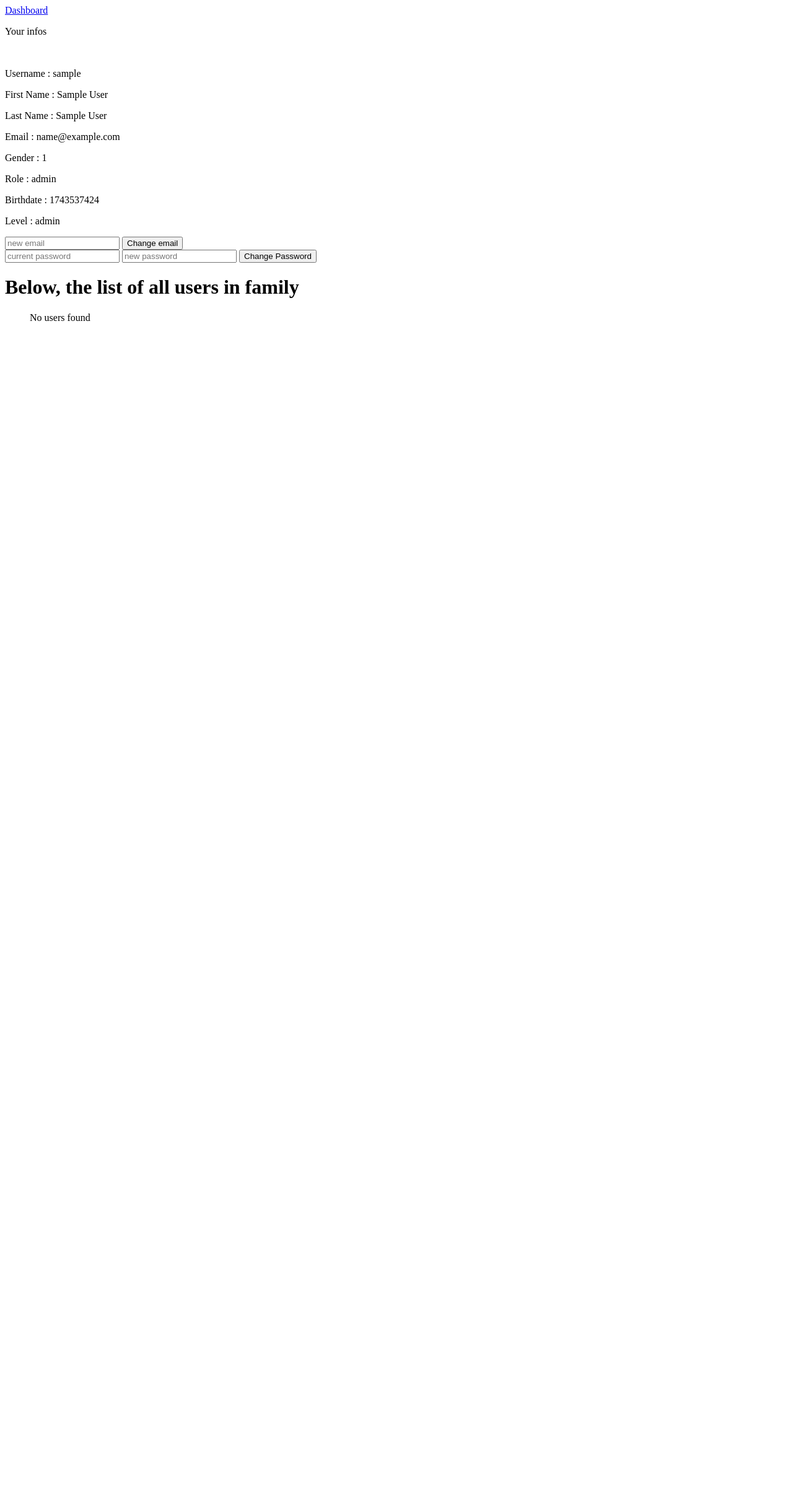
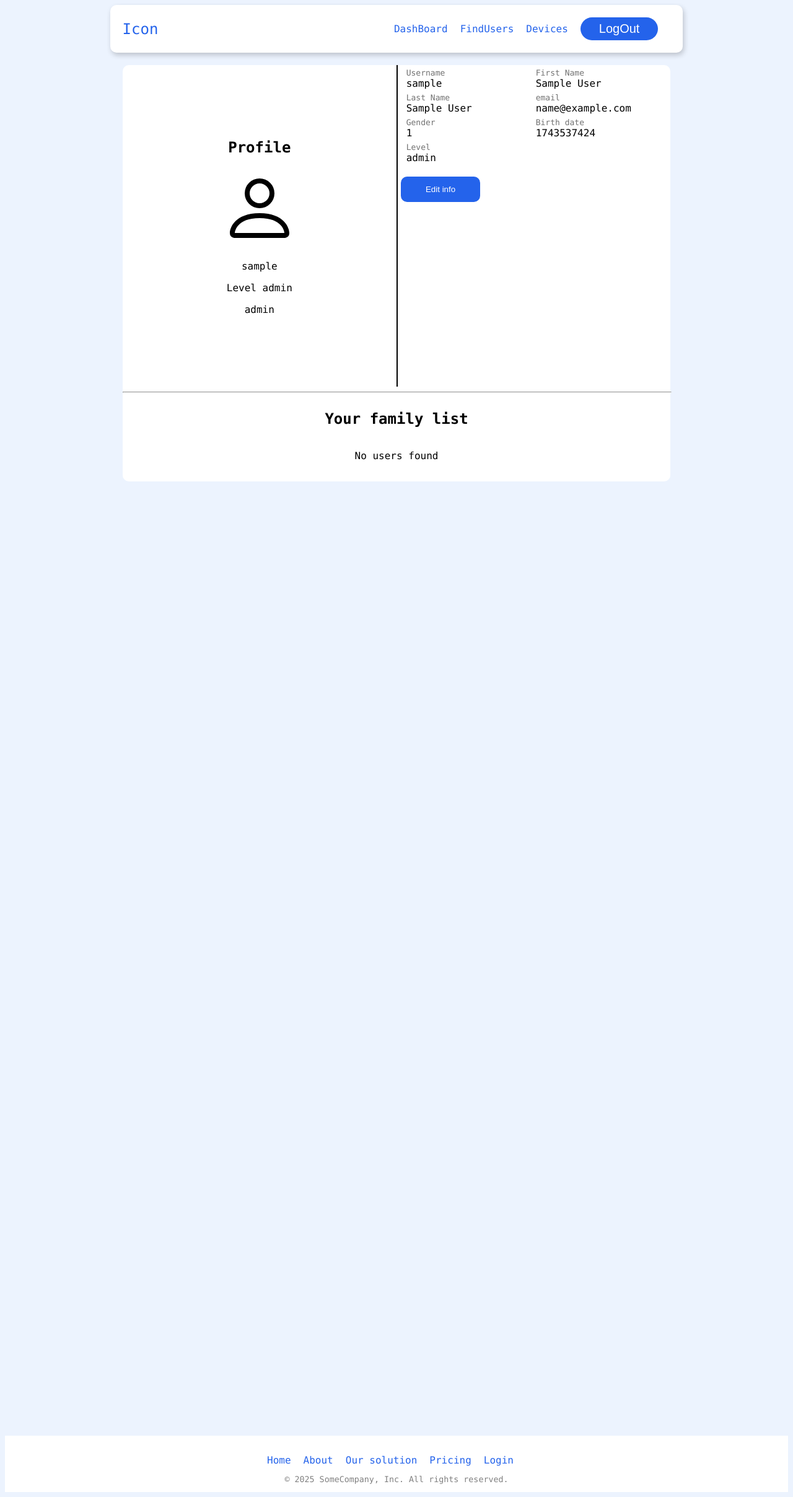
Before and after one commit to FelipeZani/Projet-DevWeb-IOT, a Flask app: page /profile in a window 1280 px wide. Shown: the whole page at 62% size. Before the commit the page ends 518 px from the top, so only its background shows below. Run offline with Flask 3, Linux system fonts and the light colour scheme; the visitor is signed in with stand-in values (Sample User, id 1).

Commit message:
styling profile page

```diff
--- a/app.py
+++ b/app.py
@@ -46,9 +46,7 @@ class DelSuggestion(db.Model):
 def home():
 
     return render_template("home.html")
-@app.route("/testing")
-def testing():
-    return render_template("testing.html")
+
 @app.route("/signin")
 def signin():
     session.clear() # avoid creating new account while still having session infos
@@ -76,7 +74,7 @@ def dashboard():
     return render_template("dashboard.html", objects=objects)
 
 
-@app.route("/", methods=["POST","GET"])
+@app.route("/login", methods=["POST","GET"])
 def login():
     message = None
     list_messages = []
@@ -153,7 +151,7 @@ def login():
                 role=role,
                 birthdate=birthdate,
                 level=0,
-                is_verified=0,
+                is_verified=1,
             )
             db.session.add(new_user)
             db.session.commit()
--- /dev/null
+++ b/static/scripts/profile.js
@@ -0,0 +1,32 @@
+function displayForm(button, index) {
+    if (index < 0 || index > 1) {
+        alert('Error: index out of range');
+        return;
+    }
+
+    let formList = document.getElementsByClassName('change-info-form');
+    let displayChanges = document.getElementsByClassName('display-changes');
+
+    if (!button || !displayChanges[index]) {
+        console.error('Invalid button or display-changes element');
+        return;
+    }
+
+    console.log(formList);
+
+    button.classList.add('hide');
+    displayChanges[index].classList.remove('hide');
+
+    let formArray = Array.from(formList);
+
+    if (index === 1) {
+        formArray.forEach(element => {
+            element.classList.remove('hide-form')
+        });
+    } else {
+        formArray.forEach(element =>{
+            element.classList.add('hide-form')
+            element.reset()
+        });
+    }
+}
--- a/static/styles/base_layout.css
+++ b/static/styles/base_layout.css
@@ -16,6 +16,7 @@
     cursor: pointer;
 
   }
+
   .custom-button.disabled{
     opacity: 0.6 ;
     cursor: not-allowed;
@@ -88,6 +89,16 @@
   #check {
     display: none;
   }
+  /* Form functions*/
+
+  .form-diag input ,
+  .form-diag select,
+  .form-diag button{
+    height: 40px;
+    margin-bottom: 20px;
+    width: 70%;
+  }
+
 
   @media (max-width: 768px) {
     .checkbtn {
--- a/static/styles/home.css
+++ b/static/styles/home.css
@@ -71,7 +71,6 @@ border-radius: 20px;
     transition: 0.5s width ease-out;
 }
 
-
 .incorect-input-field{
     border: 2px solid red;
 }
--- /dev/null
+++ b/static/styles/profile.css
@@ -0,0 +1,141 @@
+#profile-container{
+    display: flex;
+    justify-content: center;
+}
+.custom-container{
+    background-color: white;
+    border-radius: 10px;
+    margin-top: 20px;
+}
+
+#edit-info-button,
+#cancel-info-button{
+    padding: 13px 40px;
+    border-radius: 10px;
+    margin-top: 20px;
+    margin-bottom: 20px;
+}
+.red-btn{
+    background-color: red;
+}
+
+.change-info-form{
+    display: flex;
+    flex-direction: column;
+    color: #4f4f4f;
+    margin-bottom: 20px;
+}
+.change-info-form input{
+    height: 40px;
+    max-width: 276.5px;
+}
+.change-info-form button{
+    margin-top: 10px;
+    height: 40px;
+    max-width: 285px;
+}
+.red-btn{
+    background-color: red;
+}
+.hide{
+   display: none;
+}
+.hide-form{
+    visibility: hidden;
+}
+
+#family-container>ul{
+    list-style: none;
+    padding: 0;
+}
+#family-container>ul li{
+    margin-bottom: 5px;
+    background-color: #84a8f7;
+    height: 40px;
+
+}
+
+
+#account-info{
+    display: grid;
+    grid-template-columns: 1fr 1fr;
+    margin:0 2% 0 2%;
+}
+#account-info>div{
+    display: grid;
+    grid-template-rows:1fr 1fr;
+}
+
+#user-info-container>div label:first-of-type{
+    font-size: small;
+    color: rgb(114, 114, 114);
+    margin-top: 5px;
+
+}
+
+#user-info-container{
+    border-left-style: solid;
+    border-left-width: 2px;
+        padding-left: 5px;
+}
+#user-container{
+    display: grid;
+    grid-template-columns: 1fr 1fr;
+    width: 70%;
+    align-items: center;
+}
+#change-info-container{
+    width: 50%;
+}
+#user-banner{
+    text-align: center;
+}
+
+#family-container{
+    grid-column: span 2;
+    text-align: center;
+
+}
+#family-container ul{
+    margin-left: 3%;
+    margin-right: 3%;
+    overflow: auto;
+}
+
+#separator-family-container{
+    width:100%;
+    grid-column: span 2;
+}
+.family-banner{
+    font-size: x-large;
+}
+
+@media (max-width: 768px) {
+    #profile-container{
+        display: flex;
+        justify-content: center;
+        text-align: center;
+    }
+    #user-container{
+        width: 90%;
+        display: flex;
+        flex-direction: column;
+    }
+
+    #change-info-container{
+        margin: 0 auto;
+
+    }
+    #user-info-container{
+        border-left-style: none;
+        border-left-width: 0;
+        padding-left: 0;
+    }
+
+    .hide-form{
+        visibility: collapse;
+    }
+    hr{
+        display: none;
+    }
+}
--- a/templates/profile.html
+++ b/templates/profile.html
@@ -1,42 +1,136 @@
-<!DOCTYPE html>
-<html>
 
-<head>
-  <title>Profile</title>
-</head>
 
-<body>
-  <a href="{{ url_for('dashboard')}}">Dashboard</a>
-  <p>Your infos</p><br>
-  <p>Username : {{ session["username"] }}</p>
-  <p>First Name : {{ session["fname"] }}</p>
-  <p>Last Name : {{ session["lname"] }}</p>
-  <p>Email : {{ session["email"] }}</p>
-  <p>Gender : {{ session["gender"] }}</p>
-  <p>Role : {{ session["role"] }}</p>
-  <p>Birthdate : {{ session["birthdate"] }}</p>
-  <p>Level : {{ session["level"] }}</p>
+<!-- Page's variable area in case you need to gen automatic header/footer content-->
+{% set nav_list = [
+  {"name" :"Home", "url":"#"},
+  {"name" :"About", "url":"#"},
+  {"name" :"Our solution", "url":"#"},
+  {"name" :"Pricing", "url":"#"},
+  {"name" :"Login", "url":"#"},
+]%}
+
+
+<!-- Page area-->
+{% extends "base_layout.html"%}
+
+{% block title%}Profile{%endblock%}
+
+{%block head%}
+{{super()}}
+
+<link rel="stylesheet" type="text/css" href="{{ url_for('static', filename='styles/profile.css') }}">
+<link rel="shortcut icon" href="#">
+<script defer src="{{url_for('static',filename='scripts/profile.js')}}"></script>
+
+
+{%endblock%}
+
+
+{%block list%}
+
+<ul class="custom-ul">
+  <li><a href="{{ url_for('dashboard')}}">DashBoard</a></li>
+  <li><a href="#">FindUsers</a></li>
+  <li><a href="#">Devices</a></li>
+  <li>
+    <a href="{{url_for('logout')}}"><button class="button-signup custom-button">LogOut</button></a>
+  </li>
+</ul>
+
+{%endblock%}
+
+
+{%block content%}
+
+<div id="profile-container">
+
+  <div id="user-container" class="custom-container">
+
+    <div id="user-banner">
+      <h2>Profile</h2>
+      <svg xmlns="http://www.w3.org/2000/svg" width="128" height="128" fill="currentColor" class="bi bi-person" viewBox="0 0 16 16">
+        <path d="M8 8a3 3 0 1 0 0-6 3 3 0 0 0 0 6m2-3a2 2 0 1 1-4 0 2 2 0 0 1 4 0m4 8c0 1-1 1-1 1H3s-1 0-1-1 1-4 6-4 6 3 6 4m-1-.004c-.001-.246-.154-.986-.832-1.664C11.516 10.68 10.289 10 8 10s-3.516.68-4.168 1.332c-.678.678-.83 1.418-.832 1.664z"/>
+      </svg>
+      <p>{{ session["username"] }}</p>
+      <p>Level {{ session["level"] }}</p>
+      <p>{{ session["role"] }}</p>
+    </div>
+    <div id="user-info-container">
+      <div id="account-info">
+        <div >
+          <label>Username </label>
+          <label >{{session["username"]}}</label>
+        </div>
+
+        <div>
+          <label class="private-info">First Name</label>
+          <label>{{ session["fname"] }}</label>
+        </div>
+
+        <div >
+          <label class="private-info">Last Name</label>
+          <label>{{ session["lname"] }}</label>
+        </div>
+
+        <div >
+          <label>email</label>
+          <label>{{ session["email"] }}</label>
+        </div>
+
+        <div >
+          <label>Gender</label>
+          <label>{{ session["gender"] }}</label>
+        </div>
+
+        <div>
+          <label>Birth date</label>
+          <label>{{ session["birthdate"] }}</label>
+        </div>
+
+        <div>
+          <label>Level</label>
+          <label>{{session["level"]}}</label>
+        </div>
+      </div>
 
       {% if request.args.get('message') %}
         <p style="color:red">{{ request.args.get('message') }}</p>
       {% endif %}
-  <form action="{{ url_for('change_email') }}" method="POST">
+
+      <button class="custom-button display-changes" id="edit-info-button" onclick="displayForm(this,1)">Edit info</button>
+      <button class="custom-button red-btn display-changes hide" id="cancel-info-button" onclick="displayForm(this,0)">Cancel</button>
+      <div id="change-info-container">
+        <form action="{{ url_for('change_email') }}" method="POST" class="change-info-form hide-form" >
+
           <input type="email" id="email" name="email" required placeholder="new email" minlength="3" maxlength="64">
-    <button type="submit">Change email</button>
-  </form>
-  <form action="{{ url_for('change_password') }}" method="POST">
-    <input type="password" id="current_password" name="current_password" required placeholder="current password"
-      minlength="0" maxlength="32">
-    <input type="password" id="new_password" name="new_password" required placeholder="new password" minlength="0"
-      maxlength="32">
-    <button type="submit">Change Password</button>
+
+          <button type="submit" class="custom-button">Change email</button>
+
         </form>
 
 
-  <h1>Below, the list of all users in family</h1>
+        <form action="{{ url_for('change_password') }}" method="POST" class="change-info-form hide-form" >
+
+          <input type="password" id="current_password" name="current_password" required placeholder="current password"
+          minlength="0" maxlength="32">
+
+          <input type="password" id="new_password" name="new_password" required placeholder="new password" minlength="0"
+          maxlength="32">
+
+          <button type="submit" class="custom-button">Change Password</button>
+
+        </form>
+
+      </div>
+
+
+    </div>
+    <hr id="separator-family-container"/>
+    <div id="family-container">
+      <h2>Your family list</h2>
       <ul>
         {% for user in users %}
-    <li>
+          <li class="family-banner">
             {{ user.username }}
             <a href="{{ url_for('user_profile', user_id=user.id) }}">View Profile</a>
           </li>
@@ -44,6 +138,20 @@
           <p>No users found</p>
         {% endfor %}
       </ul>
-</body>
 
-</html>
+    </div>
+
+
+
+</div>
+
+
+{%endblock%}
+
+
+
+{%block footer_li%}
+  {% for li in nav_list%}
+    <li><a href="{{li.url}}">{{li.name}}</a></li>
+  {%endfor%}
+{%endblock%}
```
Also changed, not shown: static/scripts/home.js (+0 -10 lines), templates/testing.html (deleted, +0 -15 lines). Lines whose indentation alone changed are shown as unchanged.
